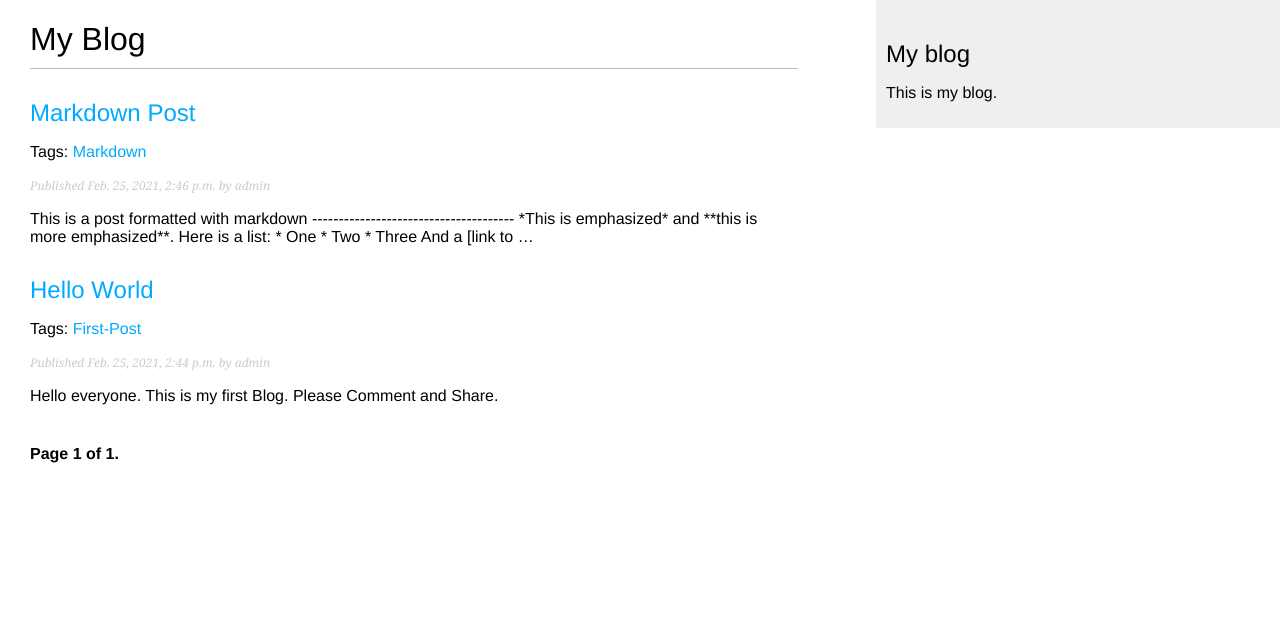
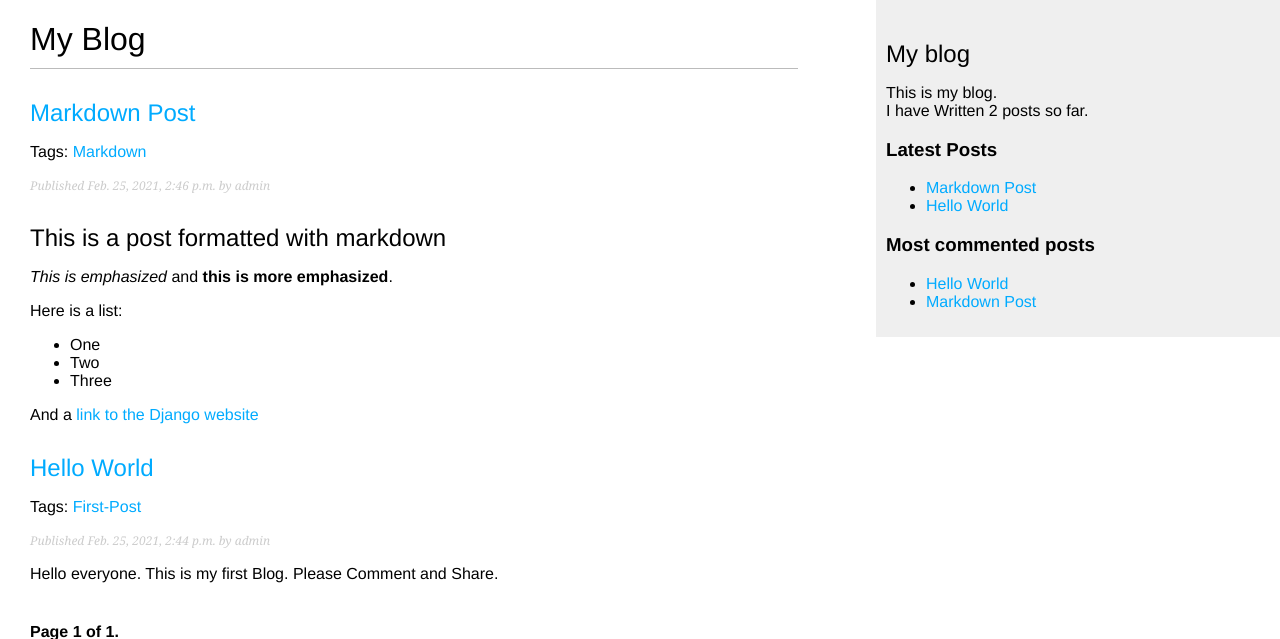
Before and after one commit to litesh1998/First-Site, a Django app: page / in a window 1280 px wide. Shown: the top 639 px of the page. Run offline with Django 3.2, Linux system fonts and the light colour scheme; data comes from the database, SQL or seed files in the repository; both versions use the stored data as it was after the commit; parts of the project's set-up code (start-up, migrations or seed data) failed here and were passed over.

Commit message:
Added Custom Filters and tags
Added Custom Filters and Tags such as markdown latest posts etc

```diff
--- a/mysite/blog/templates/blog/base.html
+++ b/mysite/blog/templates/blog/base.html
@@ -1,3 +1,4 @@
+{% load blog_tags%}
 {% load static %}
 <!DOCTYPE html>
 <html>
@@ -14,7 +15,20 @@
     </div>
     <div id="sidebar">
         <h2>My blog</h2>
-        <p>This is my blog.</p>
+        <p>This is my blog.<br>
+            I have Written {% total_posts %} posts so far.
+        </p>
+        <h3>Latest Posts</h3>
+        {% show_latest_posts 3 %}
+        <h3>Most commented posts</h3>
+        {% get_most_commented_posts as most_commented_posts %}
+        <ul>
+            {% for post in most_commented_posts %}
+            <li>
+            <a href="{{ post.get_absolute_url }}">{{ post.title }}</a>
+            </li>
+            {% endfor %}
+        </ul>
     </div>
 </body>
 
--- a/mysite/blog/templates/blog/post/detail.html
+++ b/mysite/blog/templates/blog/post/detail.html
@@ -1,11 +1,12 @@
 {% extends "blog/base.html" %}
+{% load blog_tags %}
 {% block title %}{{ post.title }}{% endblock %}
 {% block content %}
 <h1>{{ post.title }}</h1>
 <p class="date">
     Published {{ post.publish }} by {{ post.author }}
 </p>
-{{ post.body|linebreaks }}
+{{ post.body|markdown}}
 <p>
     <a href="{% url 'blog:post_share' post.id %}">
         Share This Post
--- /dev/null
+++ b/mysite/blog/templates/blog/post/latest_post.html
@@ -0,0 +1,7 @@
+<ul>
+    {% for post in latest_posts %}
+    <li>
+    <a href="{{ post.get_absolute_url }}">{{ post.title }}</a>
+    </li>
+    {% endfor %}
+    </ul>
--- a/mysite/blog/templates/blog/post/list.html
+++ b/mysite/blog/templates/blog/post/list.html
@@ -1,4 +1,5 @@
 {% extends "blog/base.html" %}
+{% load blog_tags %}
 {% block title %}My Blog{% endblock %}
 {% block content %}
 <h1>My Blog</h1>
@@ -23,7 +24,7 @@
 <p class="date">
     Published {{ post.publish }} by {{ post.author }}
 </p>
-{{ post.body|truncatewords:30|linebreaks }}
+{{ post.body|markdown|truncatewords_html:30 }}
 {% endfor %}
 {% include "blog/pagination.html" with page=posts %}
 {% endblock %}
--- /dev/null
+++ b/mysite/blog/templatetags/blog_tags.py
@@ -0,0 +1,31 @@
+from django import template
+from ..models import Comment, Post
+from django.db.models import Count
+from django.utils.safestring import mark_safe
+import markdown
+
+
+
+
+register = template.Library()
+
+@register.simple_tag
+def total_posts():
+    return Post.published.count()
+
+
+@register.inclusion_tag('blog/post/latest_post.html')
+def show_latest_posts(count=5):
+    latest_posts= Post.published.order_by('-publish')[:count]
+    return {'latest_posts':latest_posts}
+
+
+@register.simple_tag
+def get_most_commented_posts(count=5):
+    return Post.published.annotate(
+        total_comments=Count('comments')
+        ).order_by('-total_comments')[:count]
+
+@register.filter(name='markdown')
+def markdown_format(text):
+    return mark_safe(markdown.markdown(text))
```
Also changed, not shown: mysite/blog/templatetags/__init__.py (added), mysite/db.sqlite3.
